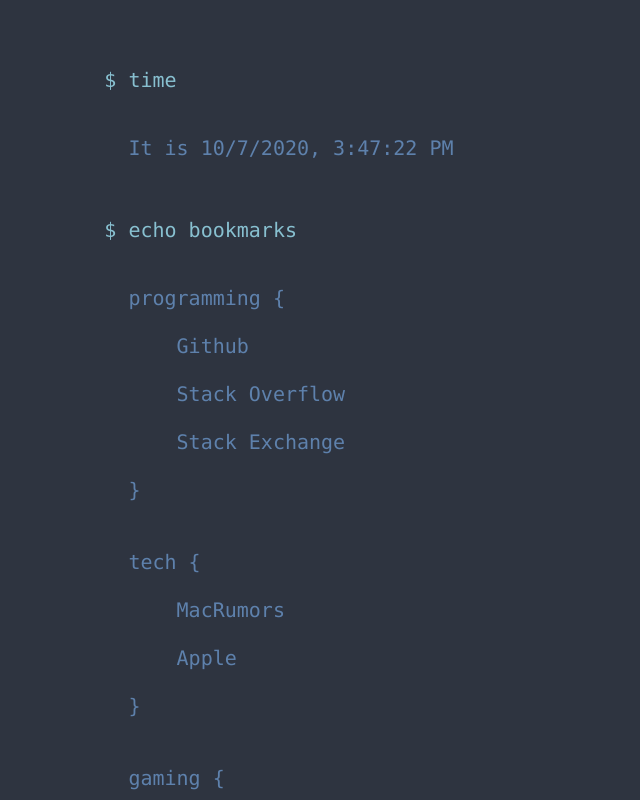
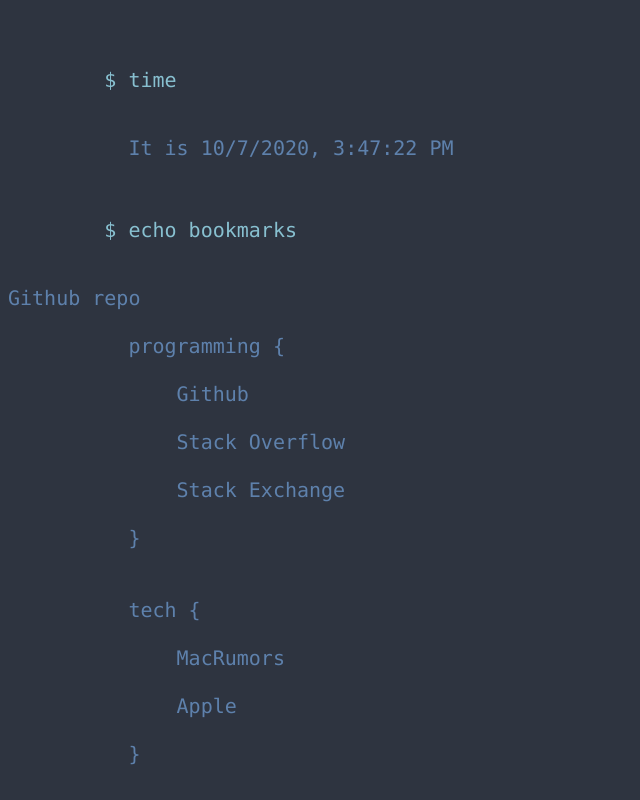
Before and after one commit to MCotocel/mcotocel.github.io, a plain HTML site: page index.html in a window 1280 px wide. Shown: the top 800 px of the page, without its empty margins (0-640 px from the left). Drawn offline with Linux system fonts and the light colour scheme.

Commit message:
Added link to repo

```diff
--- a/index.html
+++ b/index.html
@@ -41,6 +41,12 @@
       <br />
       </p>
       <p style="font-family: 'Menlo'; color: #5E81AC; font-size: 20px">
+      <a
+        href="https://www.github.com/12-Seconds/12-Seconds.github.io"
+        style="color: #5E81AC"
+        >Github repo</a
+      >
+      <br /><br />
       &nbsp &nbsp &nbsp &nbsp &nbsp programming { <br /><br />
 
       &nbsp &nbsp &nbsp &nbsp &nbsp &nbsp &nbsp
```
